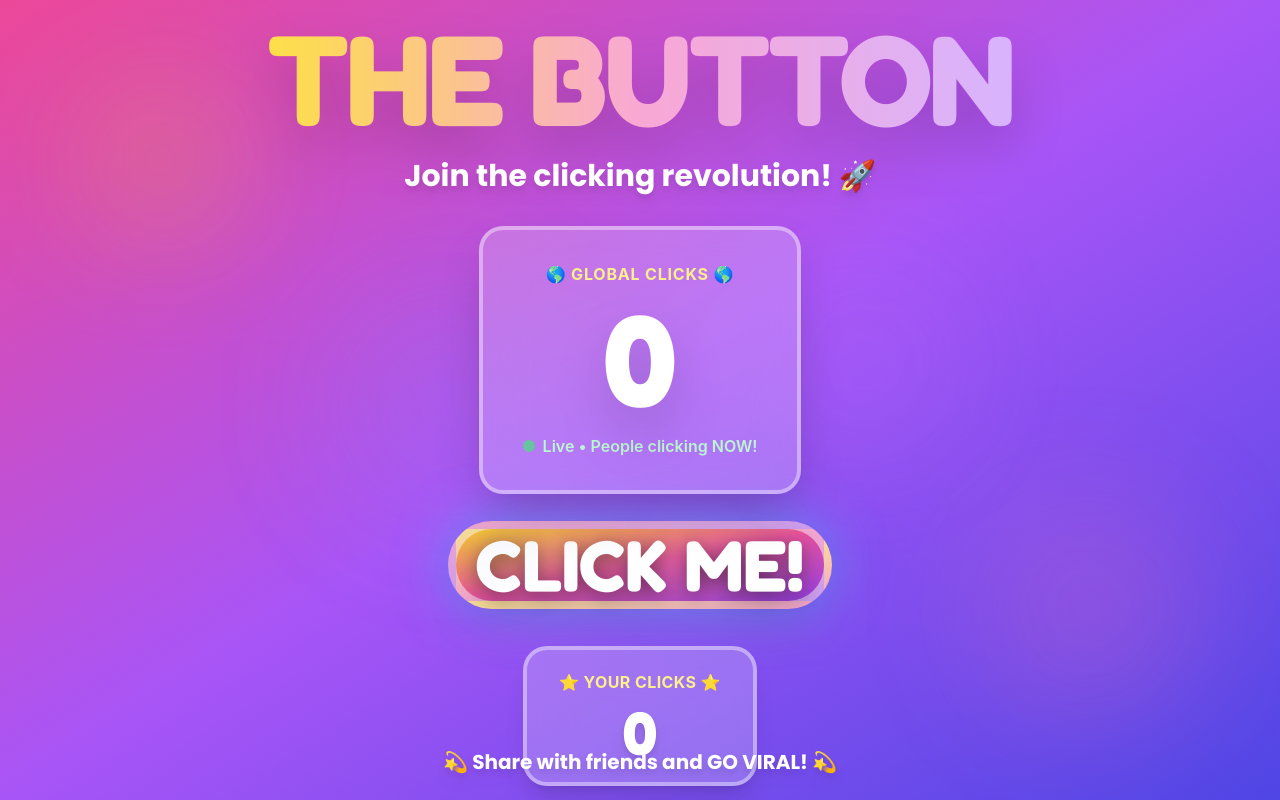
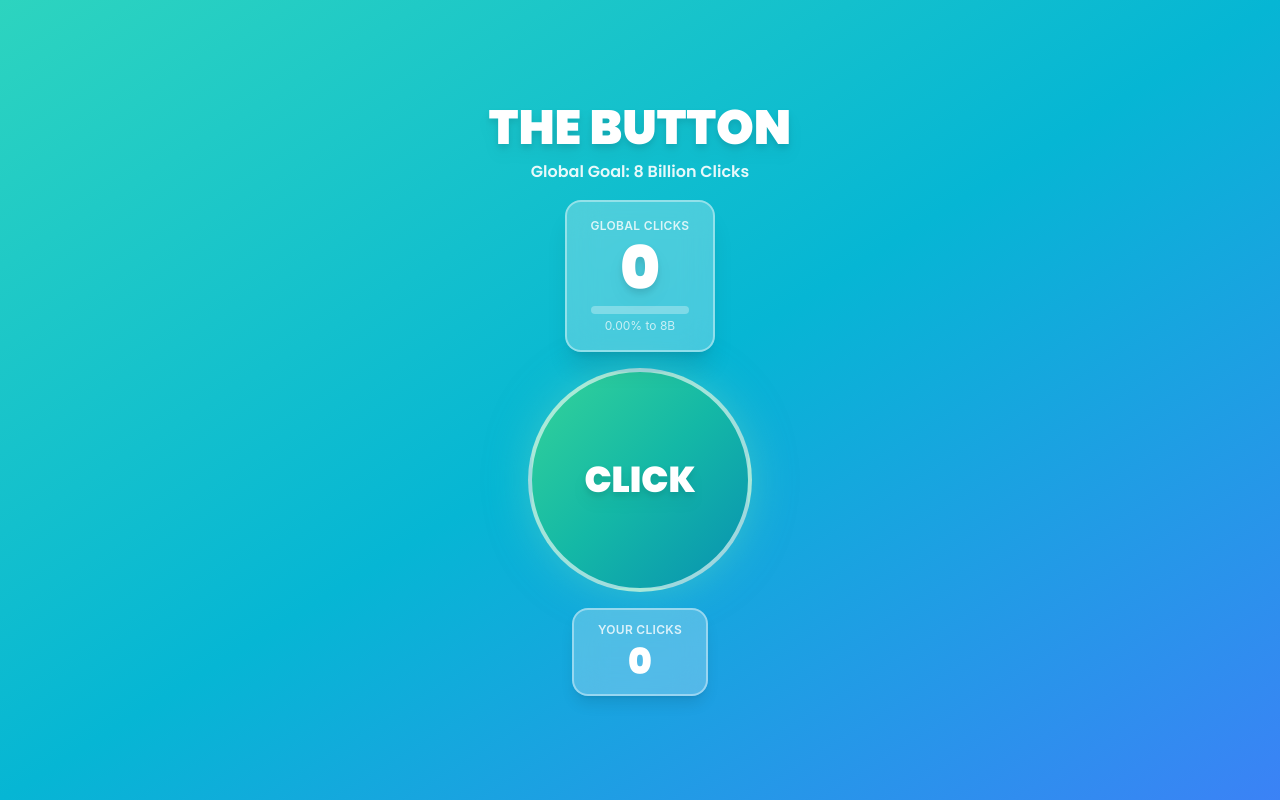
Before and after one commit to tihmeh/the-button, a React (Vite) app: page / in a window 1280 px wide. Built offline with nearby package versions, Linux system fonts and the light colour scheme.

Commit message:
Update App.jsx

```diff
--- a/src/App.jsx
+++ b/src/App.jsx
@@ -66,7 +66,7 @@ const ViralClicker = () => {
   };
 
   const createConfetti = (count) => {
-    const colors = ['#FF6B9D', '#C44569', '#FFA07A', '#FFD93D', '#6BCF7F', '#4ECDC4', '#45B7D1', '#A29BFE', '#FD79A8'];
+    const colors = ['#4ECDC4', '#45B7D1', '#6BCF7F', '#5DADE2', '#58D68D', '#73C6B6'];
 
     for (let i = 0; i < count; i++) {
       const confetti = document.createElement('div');
@@ -74,8 +74,8 @@ const ViralClicker = () => {
       confetti.style.left = Math.random() * 100 + '%';
       confetti.style.backgroundColor = colors[Math.floor(Math.random() * colors.length)];
       confetti.style.animationDelay = Math.random() * 0.3 + 's';
-      confetti.style.width = Math.random() * 10 + 5 + 'px';
-      confetti.style.height = Math.random() * 10 + 5 + 'px';
+      confetti.style.width = Math.random() * 8 + 4 + 'px';
+      confetti.style.height = Math.random() * 8 + 4 + 'px';
       confetti.style.borderRadius = Math.random() > 0.5 ? '50%' : '0';
       document.body.appendChild(confetti);
 
@@ -85,20 +85,20 @@ const ViralClicker = () => {
 
   const createClickEffect = (e) => {
     const effect = document.createElement('div');
-    effect.className = 'fixed pointer-events-none text-5xl font-black z-50';
+    effect.className = 'fixed pointer-events-none text-3xl font-black z-50';
     effect.style.left = e.clientX + 'px';
     effect.style.top = e.clientY + 'px';
     effect.style.transform = 'translate(-50%, -50%)';
     effect.textContent = '+1';
-    effect.style.color = '#FFD93D';
-    effect.style.textShadow = '0 0 20px rgba(255, 217, 61, 0.8)';
+    effect.style.color = '#4ECDC4';
+    effect.style.textShadow = '0 0 15px rgba(78, 205, 196, 0.8)';
     effect.style.animation = 'float-up 1s ease-out forwards';
 
     const style = document.createElement('style');
     style.textContent = `
       @keyframes float-up {
         0% { opacity: 1; transform: translate(-50%, -50%) scale(1); }
-        100% { opacity: 0; transform: translate(-50%, -150%) scale(1.8); }
+        100% { opacity: 0; transform: translate(-50%, -120%) scale(1.5); }
       }
     `;
     document.head.appendChild(style);
@@ -111,91 +111,74 @@ const ViralClicker = () => {
   };
 
   const formatNumber = (num) => {
+    if (num >= 1000000000) return (num / 1000000000).toFixed(1) + 'B';
     if (num >= 1000000) return (num / 1000000).toFixed(1) + 'M';
     if (num >= 1000) return (num / 1000).toFixed(1) + 'K';
     return num.toLocaleString();
   };
 
-  const getMotivationalText = () => {
-    if (totalClicks < 10) return "Join the clicking revolution! 🚀";
-    if (totalClicks < 100) return "You're unstoppable! Keep clicking! 💪";
-    if (totalClicks < 1000) return "The world is watching! Don't stop! 🌍";
-    if (totalClicks < 10000) return "VIRAL ALERT! This is insane! 🔥";
-    return "INTERNET LEGEND! You're making history! ⚡";
+  const getProgressPercentage = () => {
+    return Math.min((totalClicks / 8000000000) * 100, 100).toFixed(2);
   };
 
   return (
-    <div className="w-full h-screen bg-gradient-to-br from-pink-500 via-purple-500 to-indigo-600 flex flex-col items-center justify-center p-4 overflow-hidden relative">
+    <div className="w-full h-screen bg-gradient-to-br from-teal-400 via-cyan-500 to-blue-500 flex flex-col items-center justify-center p-4 overflow-hidden relative">
 
       {milestone && (
-        <div className="fixed top-20 left-1/2 transform -translate-x-1/2 bg-gradient-to-r from-yellow-400 to-orange-500 text-white px-8 py-4 rounded-full text-2xl md:text-3xl font-black animate-bounce z-50 shadow-2xl border-4 border-white">
-          🎉 {formatNumber(milestone)} CLICKS! 🎉
+        <div className="fixed top-10 left-1/2 transform -translate-x-1/2 bg-gradient-to-r from-teal-400 to-cyan-500 text-white px-6 py-2 rounded-full text-lg font-black z-50 shadow-xl border-2 border-white">
+          🎉 {formatNumber(milestone)} 🎉
         </div>
       )}
 
-      <div className="text-center mb-6 z-10">
-        <h1 className="text-7xl md:text-9xl font-black text-transparent bg-clip-text bg-gradient-to-r from-yellow-300 via-pink-300 to-purple-300 mb-4 drop-shadow-2xl" style={{ fontFamily: "'Fredoka', 'Poppins', sans-serif", letterSpacing: '-0.02em' }}>
+      <div className="text-center mb-4 z-10">
+        <h1 className="text-4xl md:text-5xl font-black text-white mb-2 drop-shadow-lg" style={{ fontFamily: "'Poppins', sans-serif" }}>
           THE BUTTON
         </h1>
-        <p className="text-xl md:text-3xl text-white font-bold mb-2 drop-shadow-lg" style={{ fontFamily: "'Poppins', sans-serif" }}>
-          {getMotivationalText()}
+        <p className="text-sm md:text-base text-white/90 font-semibold" style={{ fontFamily: "'Poppins', sans-serif" }}>
+          Global Goal: 8 Billion Clicks
         </p>
       </div>
 
-      <div className="mb-8 text-center z-10">
-        <div className="bg-white/20 backdrop-blur-xl rounded-3xl px-10 py-8 border-4 border-white/40 shadow-2xl">
-          <p className="text-sm md:text-base text-yellow-200 uppercase tracking-wider mb-2 font-bold">🌎 Global Clicks 🌎</p>
-          <p className="text-7xl md:text-9xl font-black text-white drop-shadow-2xl" style={{ fontFamily: "'Fredoka', sans-serif" }}>
+      <div className="mb-4 text-center z-10">
+        <div className="bg-white/25 backdrop-blur-lg rounded-2xl px-6 py-4 border-2 border-white/40 shadow-xl">
+          <p className="text-xs text-white/80 uppercase tracking-wide mb-1 font-semibold">Global Clicks</p>
+          <p className="text-5xl md:text-6xl font-black text-white drop-shadow-lg" style={{ fontFamily: "'Poppins', sans-serif" }}>
             {formatNumber(totalClicks)}
           </p>
-          <div className="mt-3 flex items-center justify-center gap-2">
-            <div className="w-3 h-3 bg-green-400 rounded-full animate-pulse"></div>
-            <p className="text-sm md:text-base text-green-200 font-semibold">Live • People clicking NOW!</p>
+          <div className="mt-2 w-full bg-white/30 rounded-full h-2 overflow-hidden">
+            <div
+              className="bg-gradient-to-r from-green-400 to-teal-400 h-2 transition-all duration-500 rounded-full"
+              style={{ width: `${getProgressPercentage()}%` }}
+            ></div>
           </div>
+          <p className="text-xs text-white/70 mt-1">{getProgressPercentage()}% to 8B</p>
         </div>
       </div>
 
       <button
         onClick={handleClick}
-        className={`relative w-72 h-72 md:w-96 md:h-96 rounded-full bg-gradient-to-br from-yellow-400 via-pink-500 to-purple-600 hover:from-yellow-300 hover:via-pink-400 hover:to-purple-500 active:scale-90 transition-all duration-200 shadow-2xl border-8 border-white/50 ${showRipple ? 'ripple-effect' : ''}`}
+        className={`relative w-48 h-48 md:w-56 md:h-56 rounded-full bg-gradient-to-br from-emerald-400 via-teal-500 to-cyan-600 hover:from-emerald-300 hover:via-teal-400 hover:to-cyan-500 active:scale-90 transition-all duration-200 shadow-2xl border-4 border-white/60 ${showRipple ? 'ripple-effect' : ''}`}
         style={{
-          boxShadow: '0 0 60px rgba(255, 255, 255, 0.5), 0 0 120px rgba(255, 105, 180, 0.4)',
-          animation: 'pulse-glow 1.5s ease-in-out infinite, float 3s ease-in-out infinite'
+          boxShadow: '0 0 40px rgba(78, 205, 196, 0.6)'
         }}
       >
-        <div className="absolute inset-0 rounded-full bg-white/30 blur-2xl animate-pulse"></div>
-        <span className="relative text-5xl md:text-7xl font-black text-white drop-shadow-2xl" style={{ fontFamily: "'Fredoka', sans-serif", textShadow: '0 4px 20px rgba(0,0,0,0.5)' }}>
-          CLICK ME!
+        <span className="relative text-3xl md:text-4xl font-black text-white drop-shadow-lg" style={{ fontFamily: "'Poppins', sans-serif" }}>
+          CLICK
         </span>
       </button>
 
-      <div className="mt-8 text-center z-10">
-        <div className="bg-white/20 backdrop-blur-xl rounded-3xl px-8 py-5 border-4 border-white/40 shadow-xl">
-          <p className="text-sm md:text-base text-yellow-200 mb-2 font-bold uppercase tracking-wide">⭐ Your Clicks ⭐</p>
-          <p className="text-5xl md:text-6xl font-black text-white drop-shadow-lg" style={{ fontFamily: "'Fredoka', sans-serif" }}>{clicks.toLocaleString()}</p>
+      <div className="mt-4 text-center z-10">
+        <div className="bg-white/25 backdrop-blur-lg rounded-2xl px-6 py-3 border-2 border-white/40 shadow-lg">
+          <p className="text-xs text-white/80 mb-1 font-semibold uppercase tracking-wide">Your Clicks</p>
+          <p className="text-3xl md:text-4xl font-black text-white" style={{ fontFamily: "'Poppins', sans-serif" }}>{clicks.toLocaleString()}</p>
           {clickSpeed > 1 && (
-            <div className="mt-2 bg-gradient-to-r from-orange-400 to-red-500 text-white px-4 py-1 rounded-full text-sm font-bold inline-block">
-              🔥 {clickSpeed} clicks/sec! 🔥
-            </div>
+            <p className="text-xs text-emerald-200 mt-1 font-bold">🔥 {clickSpeed}/sec</p>
           )}
         </div>
       </div>
 
-      <div className="absolute bottom-6 text-center z-10 px-4">
-        <p className="text-lg md:text-xl text-white font-bold drop-shadow-lg" style={{ fontFamily: "'Poppins', sans-serif" }}>
-          💫 Share with friends and GO VIRAL! 💫
-        </p>
-      </div>
-
-      <div className="absolute top-0 left-0 w-full h-full pointer-events-none overflow-hidden">
-        <div className="absolute top-20 left-20 w-40 h-40 bg-yellow-400/30 rounded-full blur-3xl animate-pulse"></div>
-        <div className="absolute bottom-20 right-20 w-56 h-56 bg-pink-400/30 rounded-full blur-3xl animate-pulse"></div>
-        <div className="absolute top-1/3 right-1/4 w-48 h-48 bg-purple-400/20 rounded-full blur-3xl animate-pulse"></div>
-        <div className="absolute bottom-1/3 left-1/4 w-64 h-64 bg-indigo-400/20 rounded-full blur-3xl animate-pulse"></div>
-      </div>
-
       <style jsx>{`
-        @import url('https://fonts.googleapis.com/css2?family=Fredoka:wght@700&family=Poppins:wght@400;600;700;800;900&display=swap');
+        @import url('https://fonts.googleapis.com/css2?family=Poppins:wght@400;600;700;800;900&display=swap');
       `}</style>
     </div>
   );
```
